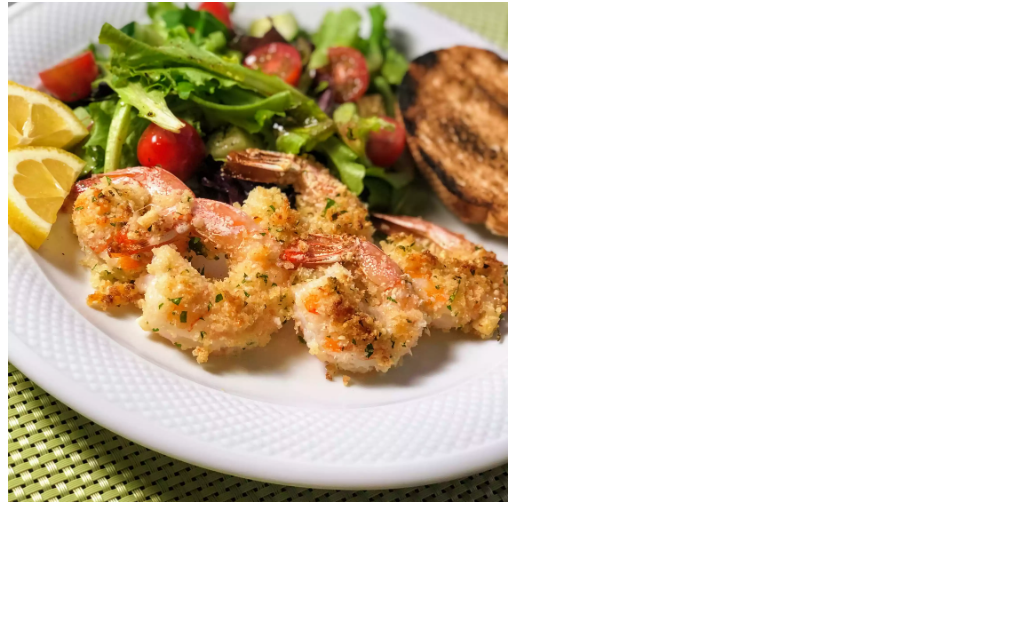
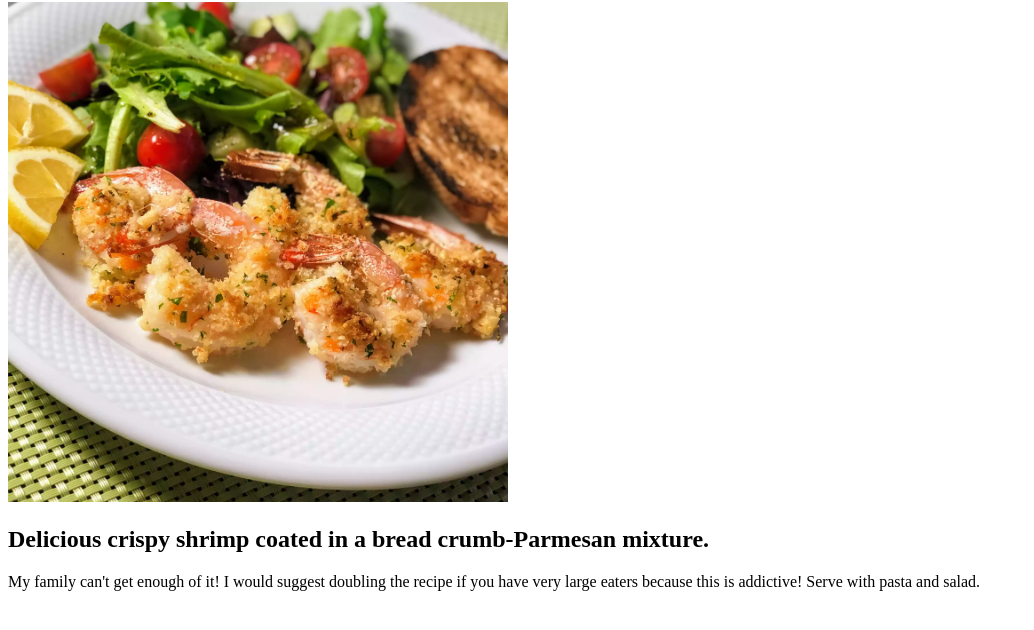
Before and after one commit to mohammedalgamal/odin-recipes, a plain HTML site: page recipes/shrimp.html in a window 1280 px wide. Shown: the part 78-708 px from the top of the page, without its empty margins (0-1034 px from the left). Drawn offline with Linux system fonts and the light colour scheme.

Commit message:
Add dish description
Added the dish description under its image.

```diff
--- a/recipes/shrimp.html
+++ b/recipes/shrimp.html
@@ -8,8 +8,15 @@
     </head>
     <body>
         <h1>Garlic-Parmesan Shrimp</h1>
+
         <img src="../images/shrimp.jpg" alt="Shrimp"
         width="500"
         height= "500">
+
+        <h2>Delicious crispy shrimp coated in a bread crumb-Parmesan mixture.</h2>
+        <p>My family can't get enough of it!
+        I would suggest doubling the recipe if you have very large eaters
+        because this is addictive! Serve with pasta and salad.</p>
+
     </body>
 </html>
```
Also changed, not shown: index.html (+2 -0 lines).
